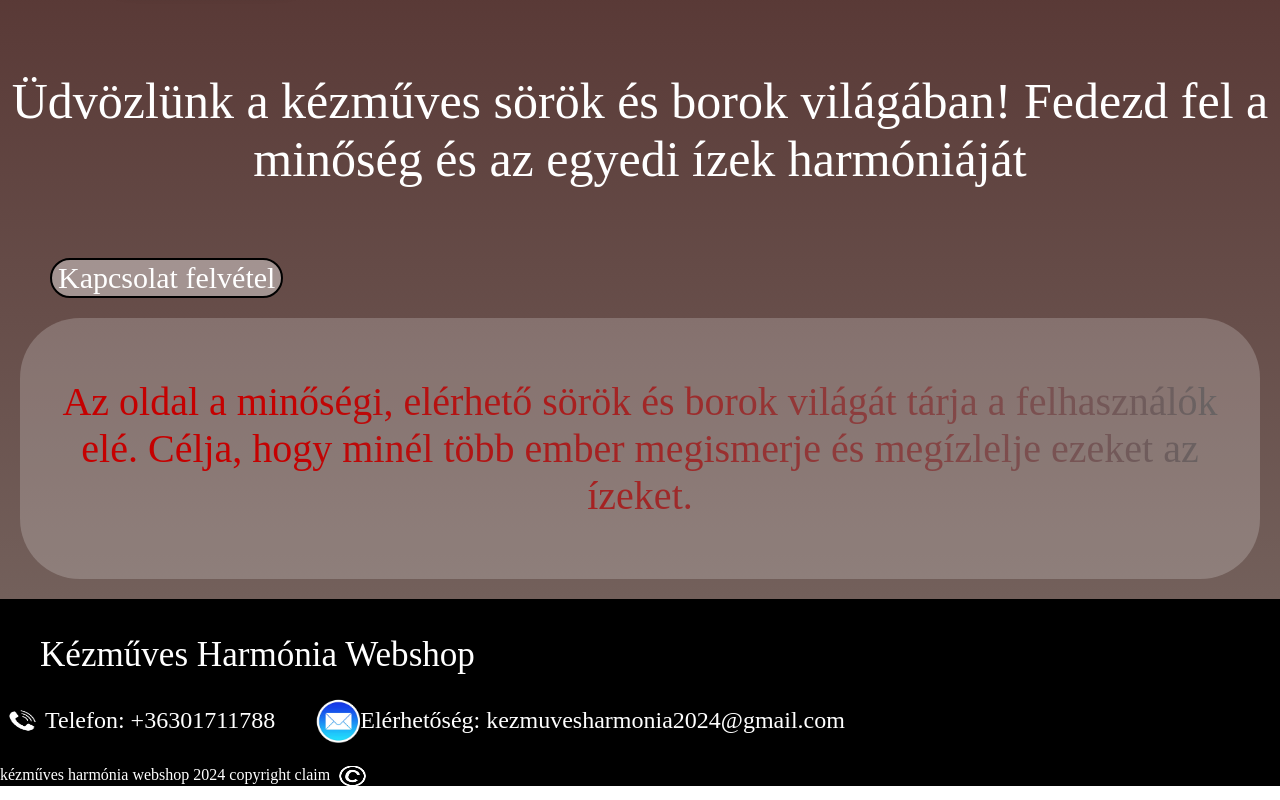
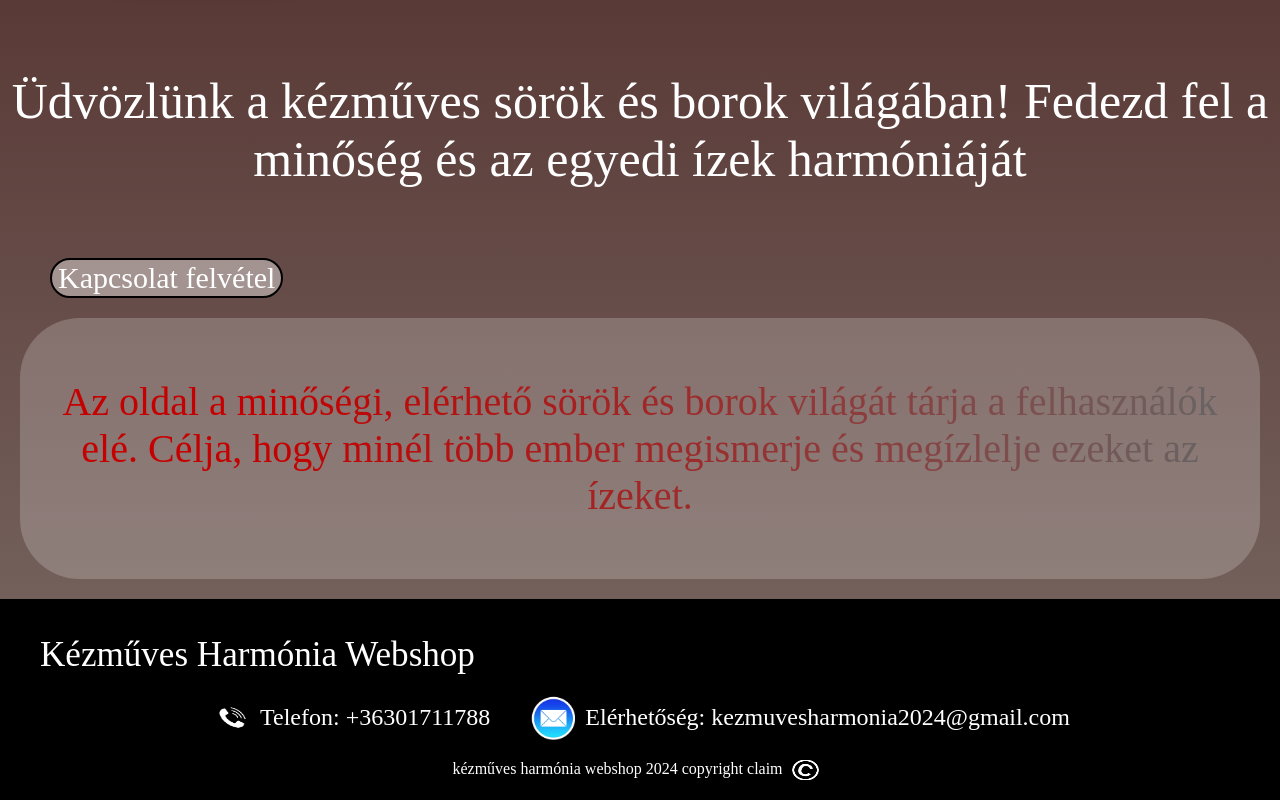
Before and after one commit to Phoeyugod/Kezmuves-Harmonia-, a plain HTML site: page index.html in a window 1280 px wide. Shown: the part 2057-2857 px from the top of the page. Drawn offline with Linux system fonts and the light colour scheme; a web font is replaced by a local one.

Commit message:
KH-31 folytatása

```diff
--- a/index.css
+++ b/index.css
@@ -474,7 +474,7 @@ li {
 /* footer törés */
 footer {
     background-color: black;
-    padding-top: 1px;
+    padding: 1px 0px 10px 0px;
 }
 
 footer h3 {
@@ -492,6 +492,9 @@ footer h5 {
 .footertelefoncopyrightflex {
     display: flex;
     flex-direction: row;
+    margin: 20px 0px 20px 0px;
+    align-items: center;
+    justify-content: center;
 }
 
 .footertelefon {
@@ -510,6 +513,7 @@ footer h5 {
 .footercopyright {
     display: flex;
     flex-direction: row;
+    justify-content: center;
 }
 
 .footertelefon img {
@@ -518,7 +522,7 @@ footer h5 {
 }
 
 .footertelefon h4 {
-    margin-left: 0px 0px 0px 5px;
+    margin: 0px 0px 0px 5px;
     font-size: 24px;
 }
 
@@ -528,13 +532,14 @@ footer h5 {
 }
 
 .footermail h4 {
-    margin-left: 0px 0px 0px 10px;
+    margin: 0px 0px 0px 10px; /*top right bottom left*/
     font-size: 24px;
 }
 
 .footercopyright img {
     width: 45px;
     height: 20px;
+    padding: 0px 0px 10px 0px;
 }
 
 .footercopyright h5 {
```
